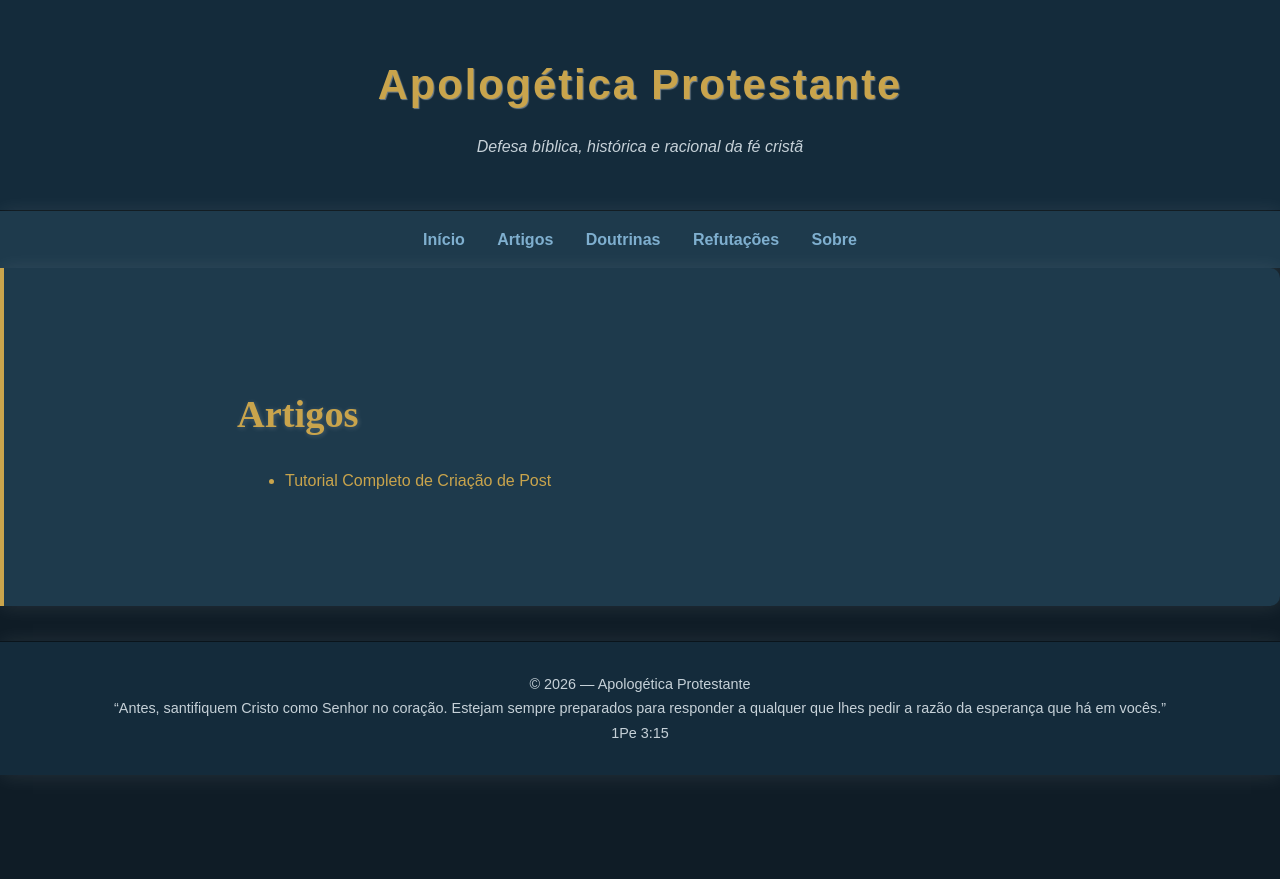
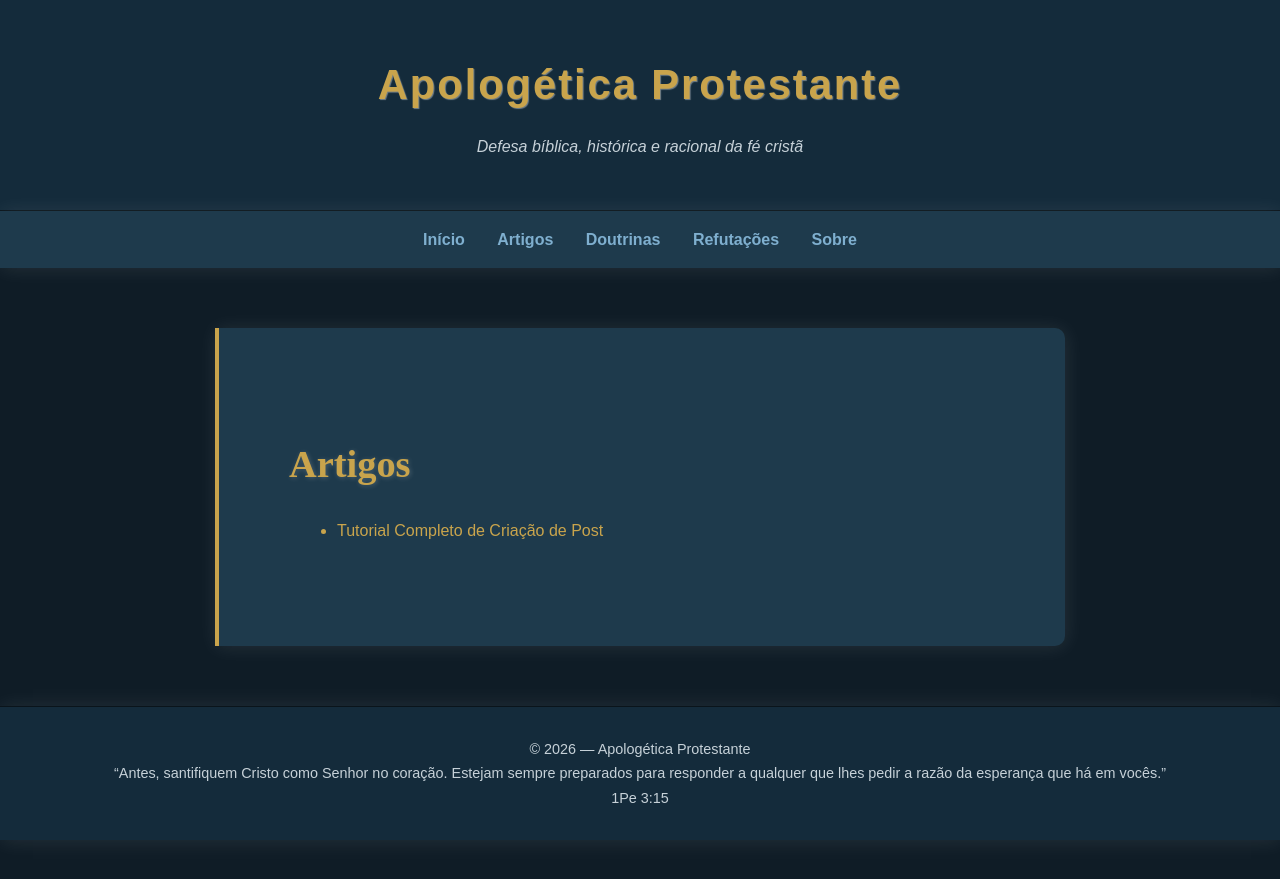
Before and after one commit to Rasyonheneyah/apologetica, a Jekyll site: the page built from artigos/index.html, in a window 1280 px wide. Shown: the top 879 px of the page. Built offline with Jekyll 4.4.1, drawn with Linux system fonts in a browser that asks for light colours; some web fonts are replaced.

Commit message:
Fix HTML structure in post layout
Moved the <section> tag inside the <main> tag for improved semantic structure in _layouts/post.html.

```diff
--- a/_layouts/post.html
+++ b/_layouts/post.html
@@ -75,11 +75,11 @@
         </div>
     </nav>
 
-    <section>
-        <main id="conteudo-cru">
+    <main id="conteudo-cru">
+        <section>
             {{ content }}
-        </main>
-    </section>
+        </section>
+    </main>
 
     <footer>
         <p>&copy; <span id="anoAtual"></span> — Apologética Protestante</p>
```
